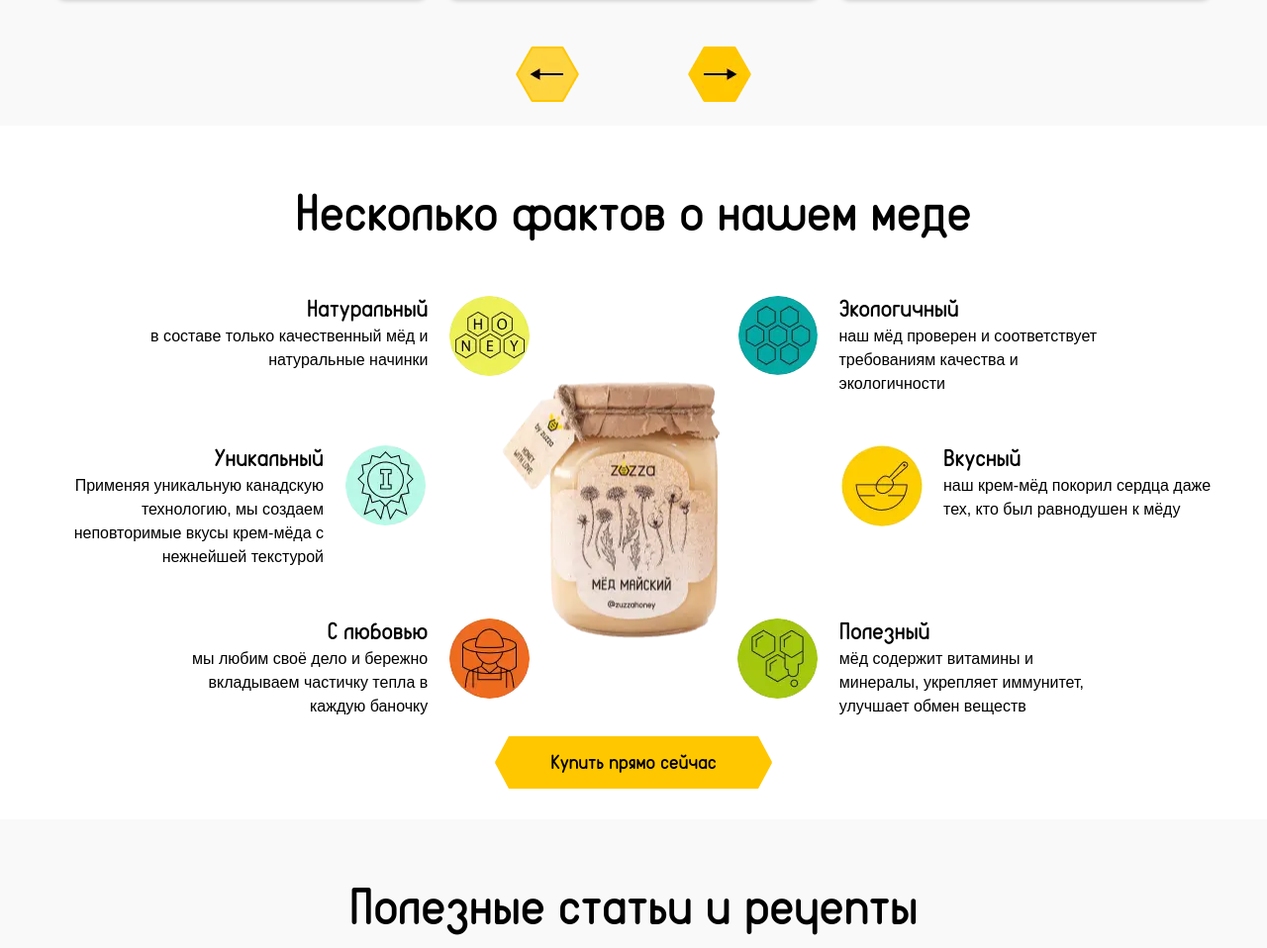
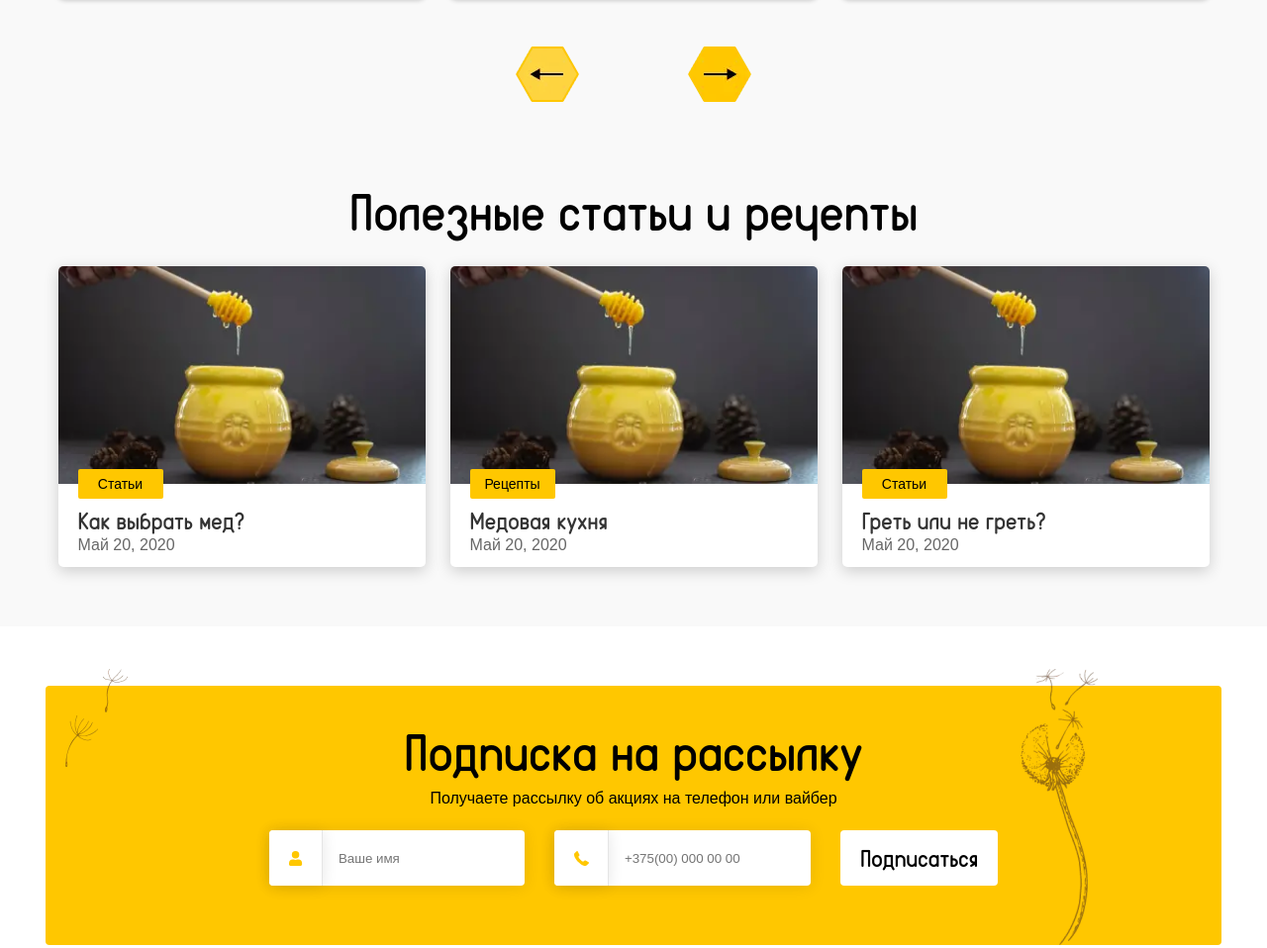
Before and after one commit to zTranquilizer/Zuzza, a plain HTML site: page product.html in a window 1280 px wide. Shown: the part 1681-2639 px from the top of the page at 99% size. Drawn offline with nearby package versions, Linux system fonts and the light colour scheme; files whose address does not match are found by name.

Commit message:
fixed product.html
fixed product.html, remove block about honey

```diff
--- a/product.html
+++ b/product.html
@@ -368,82 +368,7 @@
 			</div>
 
 		</div>
-		<div class="about-honey">
-			<div class="about-honey__body container">
-				<div class="about-honey__title">Несколько фактов о нашем меде</div>
-				<div class="about-honey__content content-honey">
-					<div class="content-honey__mainfact"><picture><source srcset="img/fact-main.webp" type="image/webp"><img src="img/fact-main.png" alt=""></picture></div>
-					<div class="content-honey__items">
-						<div class="content-honey__item">
-							<div class="content-honey__info">
-								<div class="content-honey__title">Натуральный</div>
-								<div class="content-honey__text">в составе только качественный мёд и натуральные начинки</div>
-							</div>
-							<div class="content-honey__img"><picture><source srcset="img/fact-1.webp" type="image/webp"><img src="img/fact-1.jpg" alt=""></picture></div>
 
-
-						</div>
-						<div class="content-honey__item">
-							<div class="content-honey__info">
-								<div class="content-honey__title content-honey__title_lc">Экологичный</div>
-								<div class="content-honey__text content-honey__text_lc">наш мёд проверен и соответствует
-									требованиям качества и экологичности </div>
-							</div>
-							<div class="content-honey__img content-honey__img_lc"><picture><source srcset="img/fact-2.webp" type="image/webp"><img src="img/fact-2.jpg" alt=""></picture></div>
-
-
-						</div>
-					</div>
-					<div class="content-honey__items">
-						<div class="content-honey__item">
-							<div class="content-honey__info">
-								<div class="content-honey__title">Уникальный</div>
-								<div class="content-honey__text">Применяя уникальную канадскую технологию, мы создаем
-									неповторимые вкусы крем-мёда с нежнейшей текстурой</div>
-							</div>
-							<div class="content-honey__img"><picture><source srcset="img/fact-3.webp" type="image/webp"><img src="img/fact-3.jpg" alt=""></picture></div>
-
-
-						</div>
-						<div class="content-honey__item">
-							<div class="content-honey__info">
-								<div class="content-honey__title content-honey__title_lc">Вкусный</div>
-								<div class="content-honey__text content-honey__text_lc">наш крем-мёд покорил сердца даже тех,
-									кто был равнодушен к мёду</div>
-							</div>
-							<div class="content-honey__img content-honey__img_lc"><picture><source srcset="img/fact-4.webp" type="image/webp"><img src="img/fact-4.jpg" alt=""></picture></div>
-
-
-						</div>
-					</div>
-					<div class="content-honey__items">
-						<div class="content-honey__item">
-							<div class="content-honey__info">
-								<div class="content-honey__title">С любовью</div>
-								<div class="content-honey__text">мы любим своё дело и бережно вкладываем частичку тепла в каждую
-									баночку</div>
-							</div>
-							<div class="content-honey__img"><picture><source srcset="img/fact-5.webp" type="image/webp"><img src="img/fact-5.jpg" alt=""></picture></div>
-
-
-						</div>
-						<div class="content-honey__item">
-							<div class="content-honey__info">
-								<div class="content-honey__title content-honey__title_lc">Полезный</div>
-								<div class="content-honey__text content-honey__text_lc">мёд содержит витамины и минералы,
-									укрепляет иммунитет, улучшает обмен веществ</div>
-							</div>
-							<div class="content-honey__img content-honey__img_lc"><picture><source srcset="img/fact-6.webp" type="image/webp"><img src="img/fact-6.jpg" alt=""></picture></div>
-
-
-						</div>
-					</div>
-				</div>
-				<a href="" class="about-honey__link"><span>Купить прямо сейчас</span></a>
-
-			</div>
-
-		</div>
 		<div class="articles">
 			<div class="articles__body container">
 				<div class="articles__title">Полезные статьи и рецепты</div>
```
